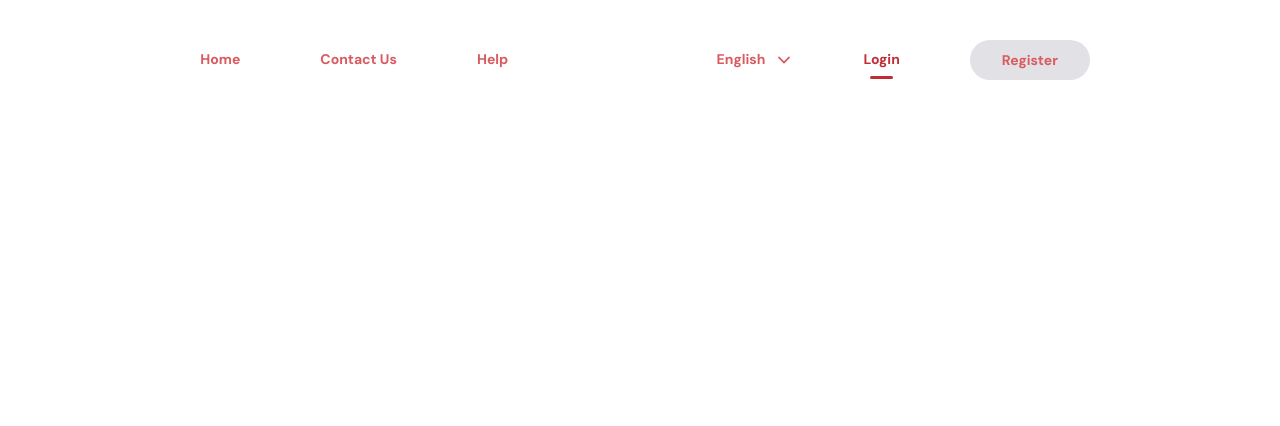
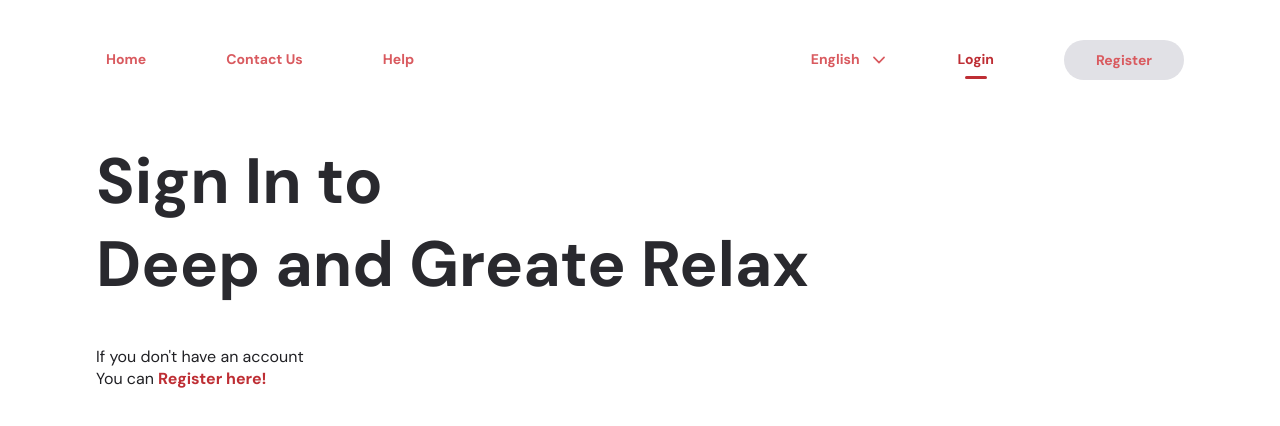
Before and after one commit to tarcizio-barbosa/rlxr, a React (Vite) app: page / in a window 1280 px wide. Shown: the top 426 px of the page. Built offline with nearby package versions, Linux system fonts and the light colour scheme.

Commit message:
finish hero

```diff
--- a/src/App.module.scss
+++ b/src/App.module.scss
@@ -1,14 +1,21 @@
 .appWrapper {
   // Positioning
-  padding-top: 2.5rem;
   margin-left: 6rem;
   margin-right: 6rem;
 
   // Display & Boxmodel
+  max-width: 100%;
+  height: 100vh;
+}
+
+.navWrapper {
+  // Positioning
+  padding-top: 2.5rem;
+
+  // Display & Boxmodel
   display: flex;
-  justify-content: space-around;
+  justify-content: space-between;
   max-width: 100%;
-  // height: 100vh;
 }
 
 .navOneContainer {
@@ -34,3 +41,58 @@
   align-items: center;
   margin-right: 3.75rem;
 }
+
+.heroWrapper {
+  // Positioning
+  margin-top: 3.75rem;
+
+  // Display & Boxmodel
+
+  // Color
+
+  // Text
+
+  // Other
+
+  h1 {
+    // Positioning
+    margin-bottom: 2.5rem;
+
+    // Display & Boxmodel
+
+    // Color
+    color: var(--neutralColor700);
+    font-weight: bold;
+    font-size: 4rem;
+
+    // Text
+
+    // Other
+  }
+
+  p {
+    // Positioning
+
+    // Display & Boxmodel
+
+    // Color
+    color: var(--neutralColor800);
+
+    // Text
+    line-height: 140%;
+    font-size: 1rem;
+
+    // Other
+
+    span {
+      // Color
+      color: var(--primaryColorDark);
+
+      // Text
+      font-weight: bold;
+
+      // Other
+      cursor: pointer;
+    }
+  }
+}
--- a/src/App.tsx
+++ b/src/App.tsx
@@ -8,6 +8,7 @@ import { PrimaryButton } from './components/PrimaryButton';
 export function App() {
   return (
     <div className={styles.appWrapper}>
+      <div className={styles.navWrapper}>
         <div className={styles.navOneContainer}>
           <NavLink linkName="Home" />
           <NavLink linkName="Contact Us" />
@@ -22,5 +23,19 @@ export function App() {
           <PrimaryButton primaryButtonText="Register" />
         </div>
       </div>
+
+      <main className={styles.heroWrapper}>
+        <h1>
+          Sign In to
+          <br />
+          Deep and Greate Relax
+        </h1>
+        <p>
+          If you don't have an account
+          <br />
+          You can <span>Register here!</span>
+        </p>
+      </main>
+    </div>
   );
 }
--- a/src/styles/global.scss
+++ b/src/styles/global.scss
@@ -1,20 +1,19 @@
 :root {
-  --primaryColorLight: #D95A5F;
-  --primaryColorMid: #D03B42;
-  --primaryColorDark: #BE2E34;
+  --primaryColorLight: #d95a5f;
+  --primaryColorMid: #d03b42;
+  --primaryColorDark: #be2e34;
 
-  --neutralColor100: #F2F2FA;
-  --neutralColor200: #E1E1E6;
-  --neutralColor300: #A8A8B3;
-  --neutralColor700: #29292E;
+  --neutralColor100: #f2f2fa;
+  --neutralColor200: #e1e1e6;
+  --neutralColor300: #a8a8b3;
+  --neutralColor700: #29292e;
   --neutralColor800: #202024;
   --neutralColor900: #121214;
 
-  --semanticColorSuccess: #54C433;
-  --semanticColorInfo: #0088DD;
-  --semanticColorWarning: #FFBF00;
-  --semanticColorDanger: #DD4321;
-
+  --semanticColorSuccess: #54c433;
+  --semanticColorInfo: #0088dd;
+  --semanticColorWarning: #ffbf00;
+  --semanticColorDanger: #dd4321;
 }
 
 * {
@@ -23,3 +22,8 @@
   box-sizing: border-box;
   font-family: DM Sans, sans-serif;
 }
+
+h1,
+p {
+  font-family: DM Sans, sans-serif;
+}
```
Lines whose indentation alone changed are shown as unchanged.
